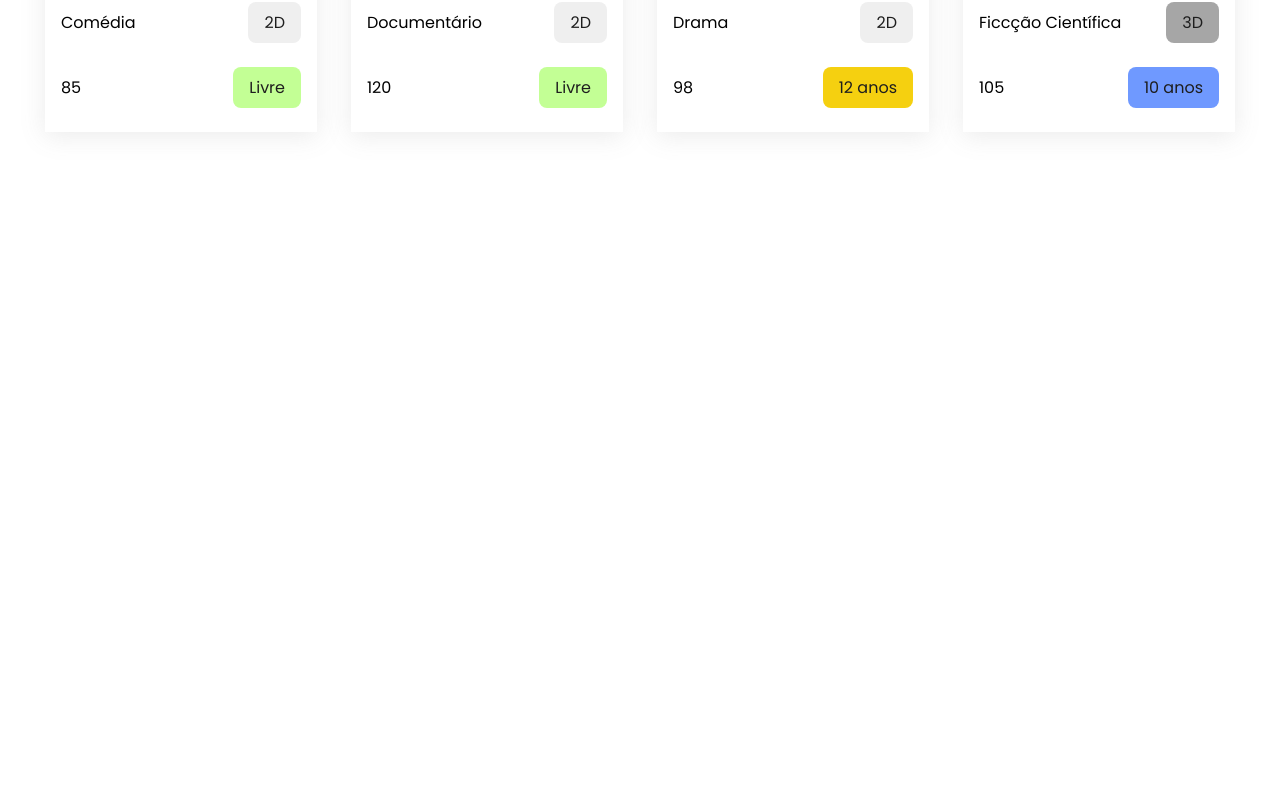
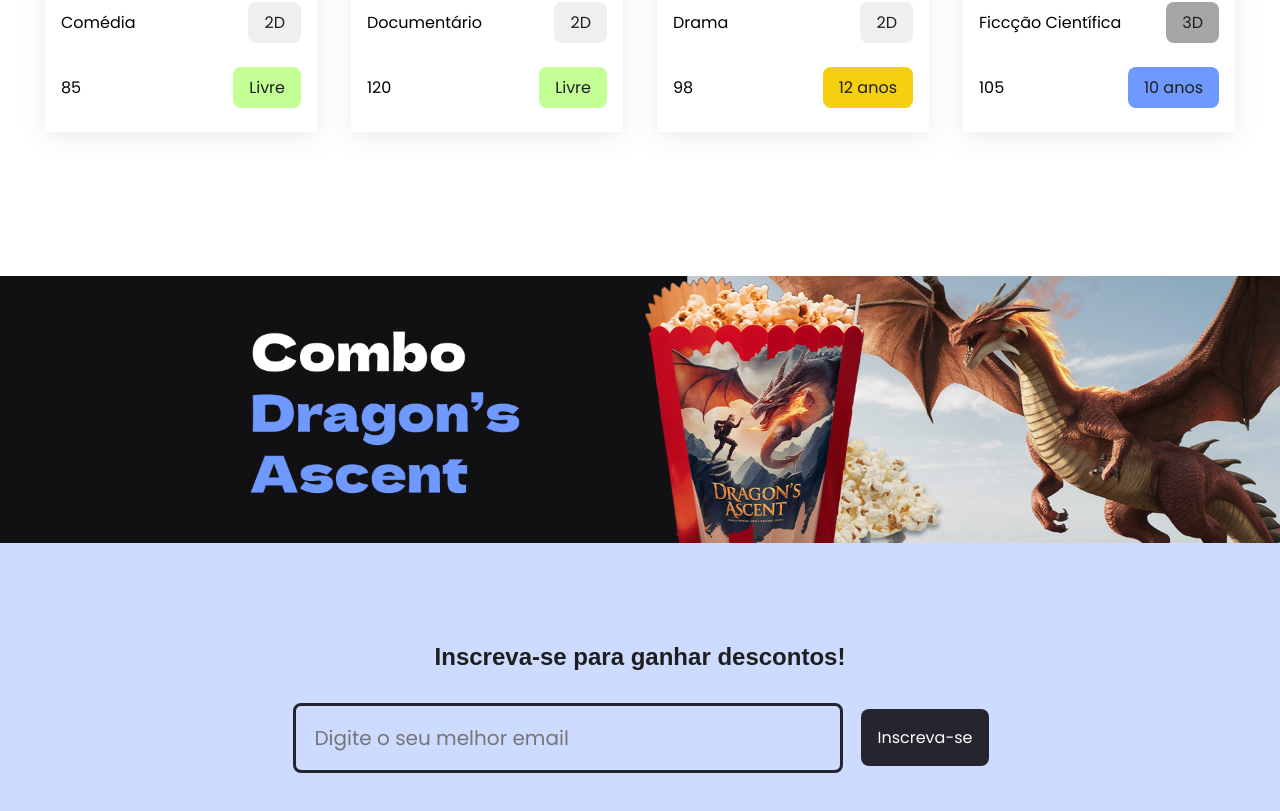
Before and after one commit to thelunardi/luz-e-cena, a React (Vite) app: page / in a window 1280 px wide. Shown: the part 1961-2772 px from the top of the page. Before the commit the page ends 2237 px from the top, so only its background shows below. Built offline with nearby package versions, Linux system fonts and the light colour scheme; data requests are answered from the project's data file; a web font is replaced by a local one.

Commit message:
feat: newsletter e combo

```diff
--- a/src/App.tsx
+++ b/src/App.tsx
@@ -1,6 +1,7 @@
 import Banner from './components/Banner';
 import Header from './components/Header';
 import MovieSection from './components/MovieSection';
+import Newsletter from './components/Newsletter';
 
 function App() {
   return (
@@ -8,6 +9,8 @@ function App() {
     <Header/>
     <Banner src="./banner.png" alt="Banner" />
     <MovieSection/>
+    <Banner src="./combo.png" alt="Combo" />
+    <Newsletter />
     </>
   );
 };
--- /dev/null
+++ b/src/components/Newsletter/Newsletter.module.css
@@ -0,0 +1,25 @@
+.newsletter {
+  background-color: var(--azul-claro);
+  padding: var(--padding-xxl) 0;
+}
+
+.form {
+  display: flex;
+  align-items: center;
+  justify-content: center;
+  gap: var(--gap-s);
+}
+
+.titulo {
+  color: var(--preto);
+  font-family: var(--fonte-titulo);
+  font-size: var(--font-size-l);
+  text-align: center;
+  margin-bottom: var(--margin-l);
+}
+
+.error {
+  color: #e63946;
+  font-size: var(--font-size-s);
+  margin-top: var(--margin-s);
+}
--- /dev/null
+++ b/src/components/Newsletter/index.tsx
@@ -0,0 +1,22 @@
+import Button from '../Button';
+import Fieldset from '../Fieldset';
+import InputText from '../InputText';
+import styles from './Newsletter.module.css';
+
+const Newsletter = () => {
+  return (
+    <section className={styles.newsletter}>
+      <h2 className={styles.titulo}>Inscreva-se para ganhar descontos!</h2>
+      <form className={styles.form}>
+        <Fieldset>
+          <InputText placeholder="Digite o seu melhor email" />
+        </Fieldset>
+        <Button variant="default" type="submit">
+          Inscreva-se
+        </Button>
+      </form>
+    </section>
+  );
+};
+
+export default Newsletter;
```
Also changed, not shown: public/combo.png (added).
